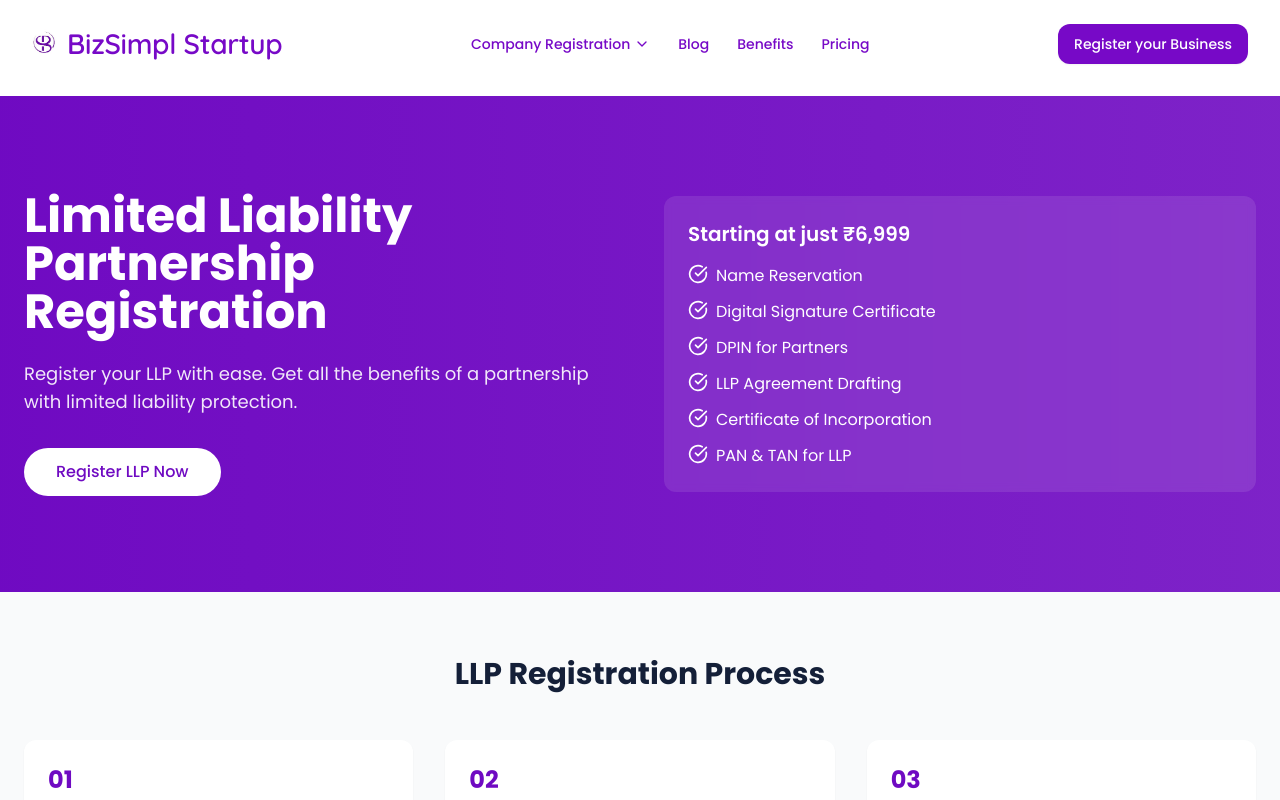
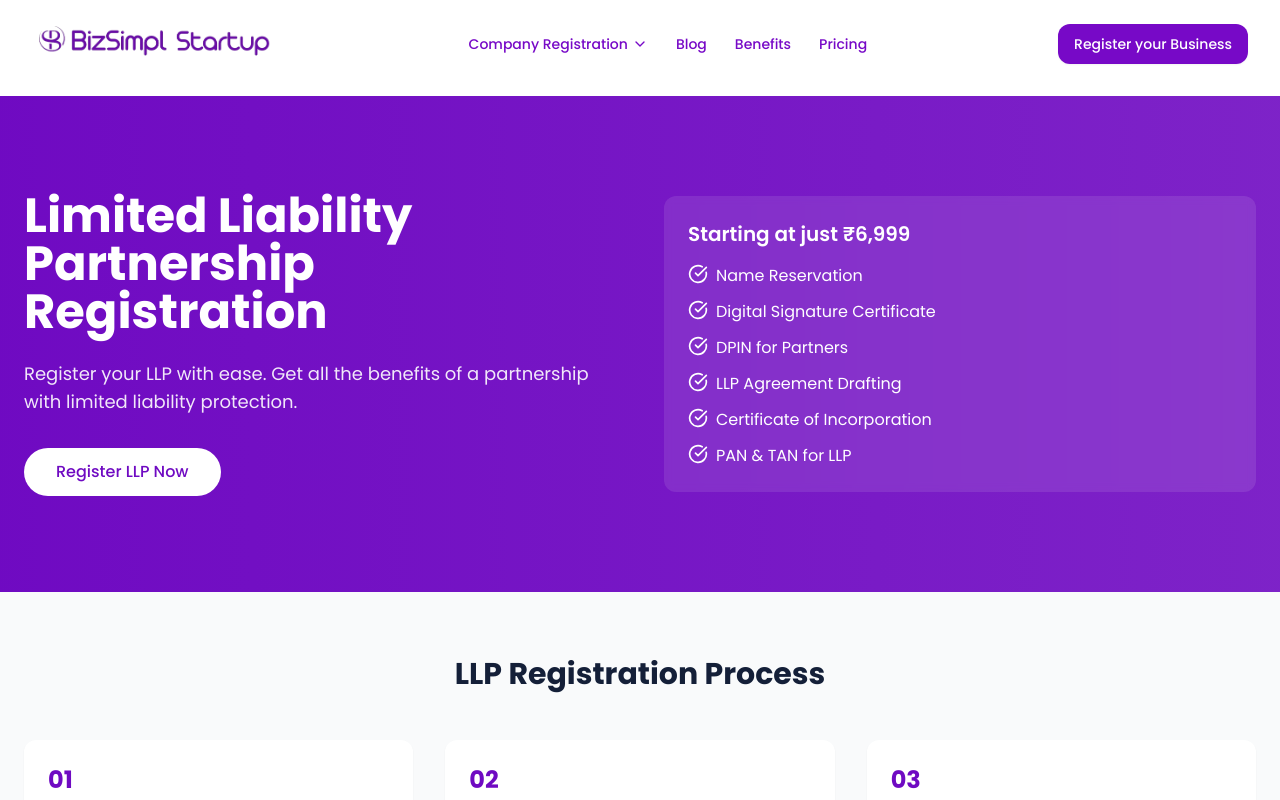
Before and after one commit to AbubakrIshaq/bizsimpl-innovate-hub, a React (Vite) app: page /llp in a window 1280 px wide. Shown: the top 800 px of the page. Built offline with nearby package versions, Linux system fonts and the light colour scheme.

Commit message:
Fix: Add logo to navbar
Add the BizSimpl logo to the navbar.

```diff
--- a/src/components/layout/Navbar.tsx
+++ b/src/components/layout/Navbar.tsx
@@ -34,8 +34,11 @@ const Navbar = () => {
       <div className="container mx-auto px-6 lg:px-8">
         <div className="flex items-center justify-between">
           <Link to="/" className="flex items-center space-x-2">
-            <img src="/lovable-uploads/1f646fc7-0cab-4348-bd28-99c2a8d3bd5f.png" alt="BizSimpl Logo" className="h-12 w-auto object-contain" />
-            <span className="bizsimpl-logo-text font-quicksand">BizSimpl Startup</span>
+            <img
+              src="/lovable-uploads/af12b943-ccdd-44af-ad48-1732e09714af.png"
+              alt="BizSimpl Logo"
+              className="h-12 w-auto object-contain"
+            />
           </Link>
 
           <nav className="hidden md:flex items-center justify-center flex-grow mx-auto">
```
Also changed, not shown: public/lovable-uploads/af12b943-ccdd-44af-ad48-1732e09714af.png (added).
